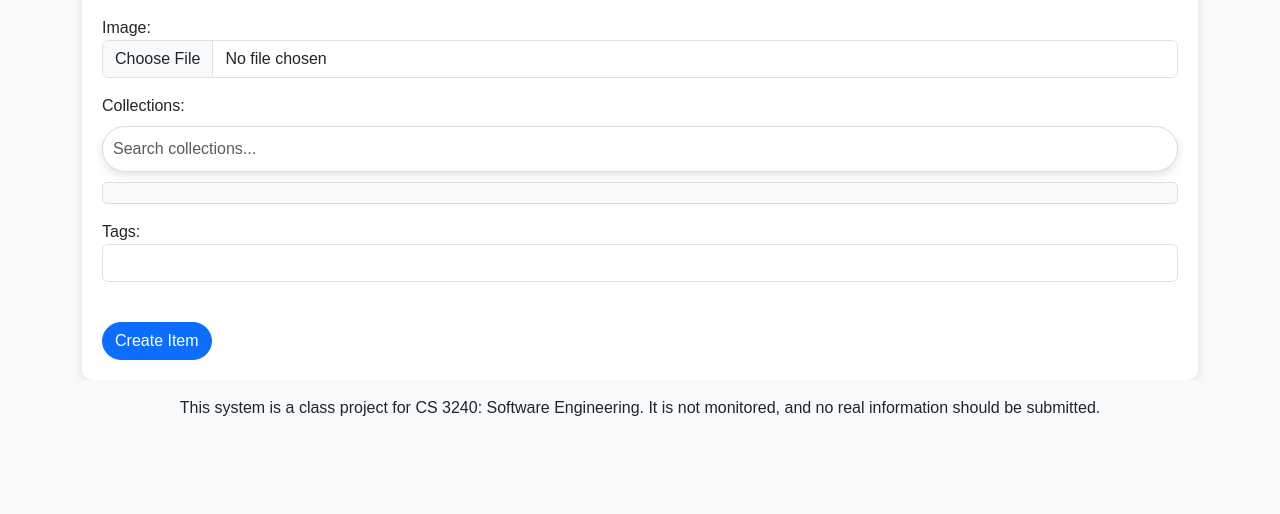
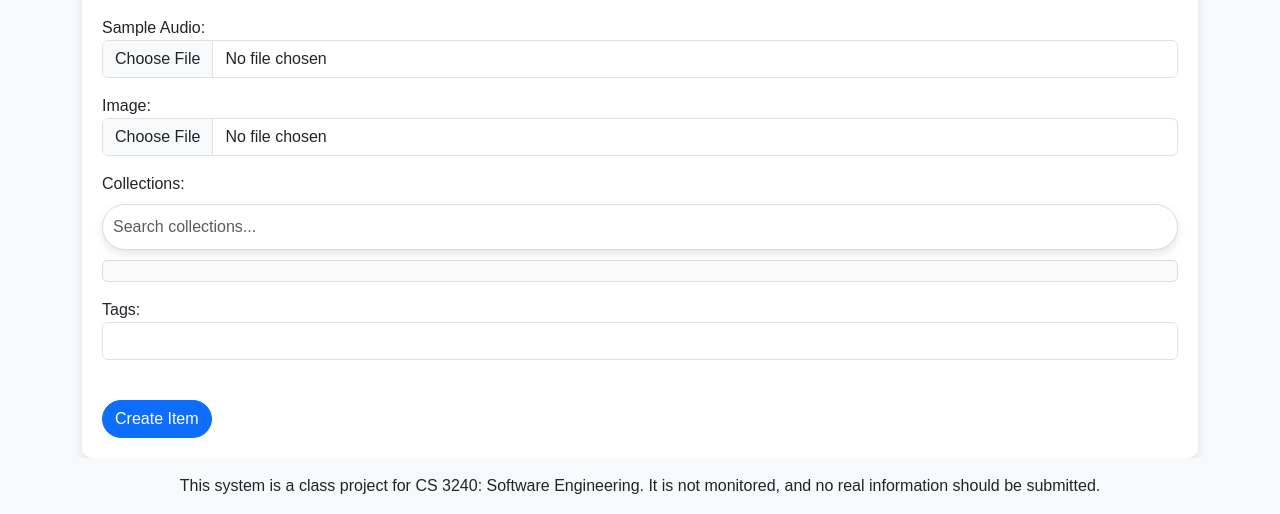
Before and after one commit to fahmeed-nabi/MelodyStack-Catalogue-App, a Django app: template music/templates/music/create_collection_item.html in a window 1280 px wide, after a click on "Item". Shown: the part 858-1372 px from the top of the page. Before the commit the page ends 1274 px from the top, so only its background shows below. Run offline with Django 5.2, Linux system fonts and the light colour scheme; the template is opened without the code that fills it, so the values that code supplies are empty; some libraries are stand-ins or nearby versions.

Commit message:
Added ability in create item form to add audio files, no error checking yet

```diff
--- a/music/templates/music/create_collection_item.html
+++ b/music/templates/music/create_collection_item.html
@@ -205,6 +205,10 @@
                         </select>
                     </div>
                     <div class="mb-3">
+                        <label for="item-audio">Sample Audio:</label>
+                        <input type="file" id="item-audio" name="audio" class="form-control" accept=".mp3, .wav, .ogg">
+                    </div>
+                    <div class="mb-3">
                         <label for="item-image">Image:</label>
                         <input type="file" id="item-image" name="image" class="form-control" accept=".png, .jpg, .jpeg">
                     </div>
--- a/music/views/librarian_views.py
+++ b/music/views/librarian_views.py
@@ -177,7 +177,7 @@ def create_collection_item(request):
                     new_item.save()
                     return redirect('collections')
             else:
-                messages.error(request, "Failed to create the item. Please upload an image in .jpg, .jpeg, or .png format.")
+                messages.error(request, "Failed to create the item. Please upload an image in .jpg, .jpeg, or .png format and audio in .mp3, .wav, or .ogg file format.")
 
     else:
         collection_form = CollectionForm()
```
